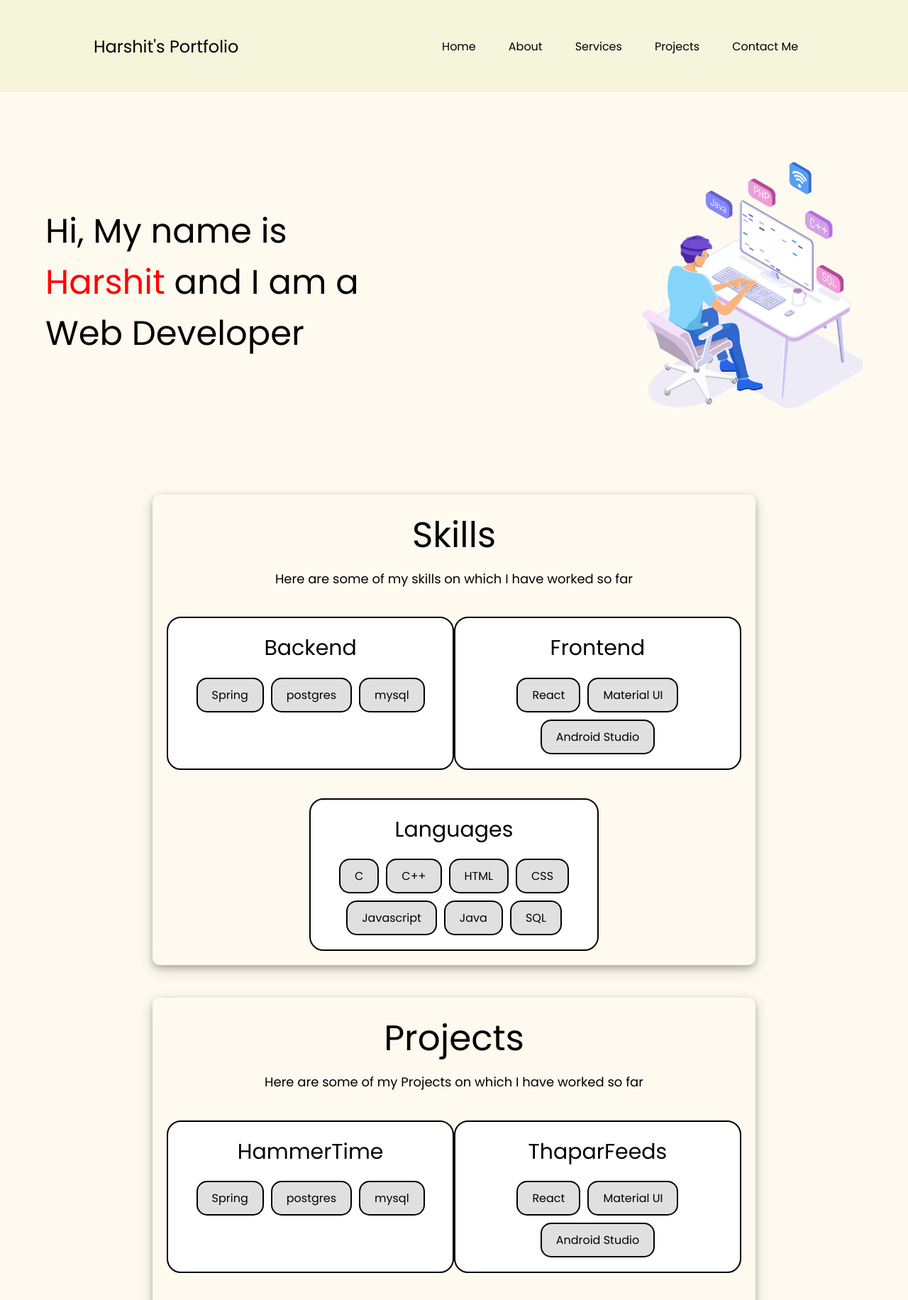
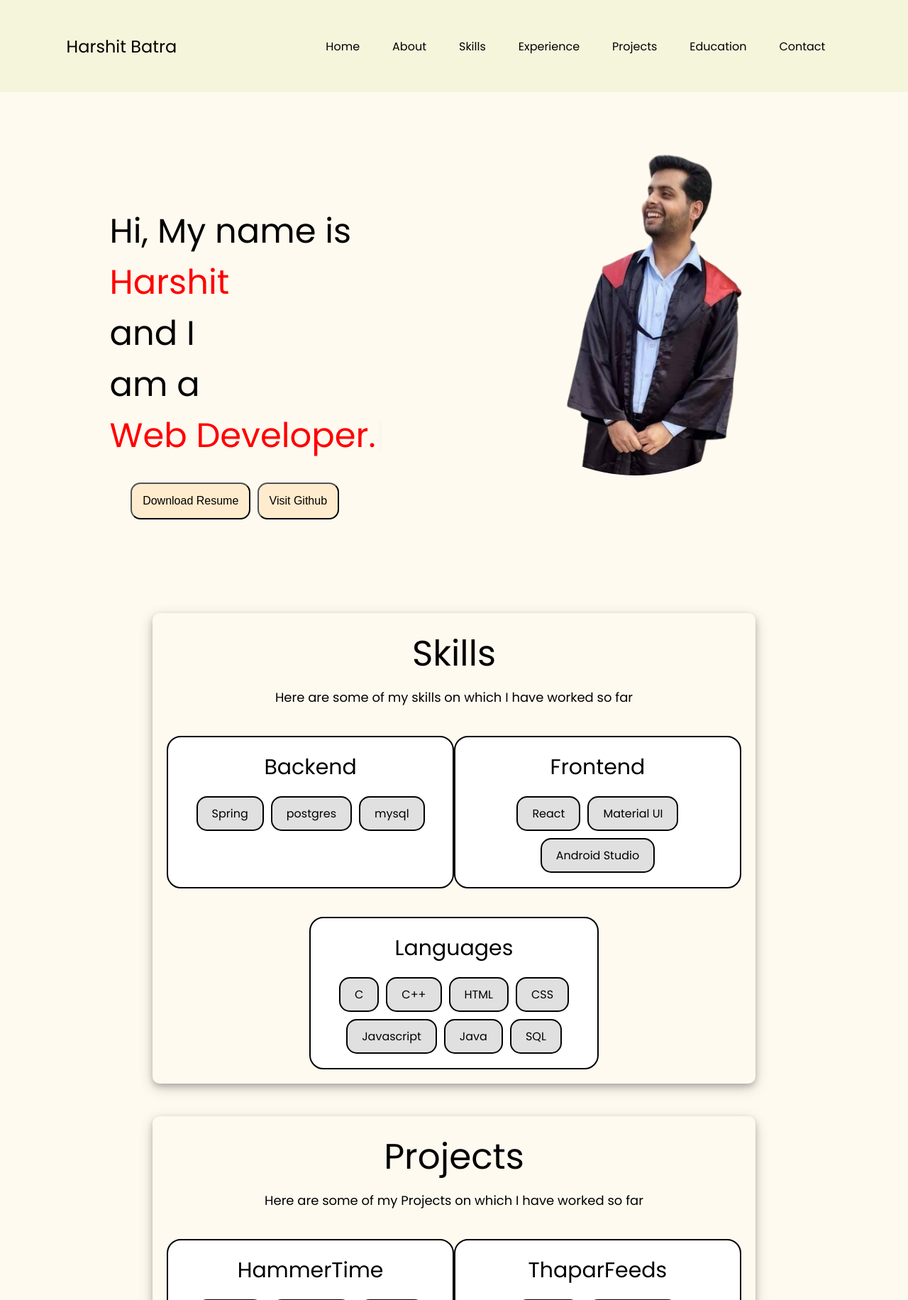
Before and after one commit to hb99960/Portfolio, a PHP site: page / in a window 1280 px wide. Shown: the top 1832 px of the page at 71% size. Run offline with PHP 8.4, Linux system fonts and the light colour scheme; some libraries are stand-ins or nearby versions.

Commit message:
updated portfolio

```diff
--- a/index.css
+++ b/index.css
@@ -34,6 +34,11 @@ nav ul li {
     transition: background-color 0.3s ease, transform 0.3s ease;
 }
 
+a{
+    text-decoration: none;
+    color: black;
+}
+
 main {
     display: flex;
     width: 100%;
@@ -54,13 +59,46 @@ main {
 }
 
 .firstSection div {
-    width: 40%;
+    width: 45%;
 }
 
 .leftSection {
     color: black;
     margin-top: 80px;
     font-size: 3rem;
+    /* border: 1px solid red; */
+
+}
+
+.leftSection .buttons{
+    display: flex;
+    flex-direction: row;
+
+    max-width: 100%;
+    width: 100%;
+    justify-content: left;
+    align-content: center;
+    padding: 25px;
+    /* border: 1px solid red; */
+}
+.leftSection .buttons > button{
+
+    padding: 2%;
+    /* border: 2px solid red; */
+    /* border-color: red; */
+    border-radius: 14px;
+    margin: 1%;
+    background-color: blanchedalmond;
+    max-width: fit-content;
+    width: 100%;
+    color: white;
+    text-decoration: none;
+    padding: 15px;
+    font-size: 16px;
+}
+
+#element{
+    color: red;
 }
 
 .rightSection {
@@ -83,6 +122,8 @@ main {
     /* maintains the image aspect ratio */
     display: block;
     /* removes any extra space below the image */
+
+    border-radius: 100%;
 
 }
 
--- a/index.html
+++ b/index.html
@@ -17,31 +17,42 @@
 <body>
     <header>
         <nav>
-            <div class="left">Harshit's Portfolio</div>
+            <div class="left" id="home-id">Harshit Batra</div>
             <div class="right">
                 <ul>
-                    <li>Home</li>
-                    <li>About</li>
-                    <li>Services</li>
-                    <li>Projects</li>
-                    <li>Contact Me</li>
-
+                    <li><a href="#home-id">Home</a></li>
+                    <li><a href="#aboutus-id">About</a></li>
+                    <li><a href="#skill-id">Skills</a></li>
+                    <li><a href="#experience-id">Experience</a></li>
+                    <li> <a href="#project-id">Projects</a></li>
+                    <li><a href="#education-id">Education</a></li>
+                    <li><a href="#footer-id">Contact</a></li>
                 </ul>
             </div>
         </nav>
     </header>
 
     <main>
-        <section class="firstSection">
-            <div class="leftSection">Hi, My name is <span class="contrastMatching">Harshit</span> and I am a Web
-                Developer</div>
+        <section class="firstSection" id="aboutus-id">
+
+            <div class="leftSection">
+                Hi, My name is <span class="contrastMatching">Harshit</span>
+                <div>and I am a </div>
+                <span id="element"></span>
+
+                <div class="buttons">
+                    <button class="btn-download-resume"><a href="https://drive.google.com/file/d/1t7Ue3w69RyVK_2f02o2hligvGxUY0jJq/view?usp=sharing" target="_blank">Download Resume</a></button>
+                    <button class="btn-github"><a href="https://github.com/hb99960" target="_blank">Visit Github</a></button>
+                </div>
+            </div>
+
             <div class="rightSection">
-                <img src="Images/right_bg.png" alt="">
+                <img src="Images/profile_photo_2.png" alt="">
             </div>
         </section>
 
         <section class="second-section">
-            <div class="skills">Skills</div>
+            <div class="skills" id="skill-id">Skills</div>
             <div class="skills-description">Here are some of my skills on which I have worked so far</div>
             <div class="tech-used">
                 <div class="backend">
@@ -80,7 +91,7 @@
         </section>
 
         <section class="second-section">
-            <div class="skills">Projects</div>
+            <div class="skills" id="project-id">Projects</div>
             <div class="skills-description">Here are some of my Projects on which I have worked so far</div>
             <div class="tech-used">
                 <div class="backend">
@@ -163,6 +174,31 @@
 
 
     </main>
+
+    <footer class="footer" id="footer-id">
+        <div class="footer-1">Harshit Batra</div>
+        <div class="footer-2">
+            <div class="home"><a href="#home-id">Home</a></div>
+            <div class="about-us"><a href="#aboutus-id">About us</a></div>
+            <div class="skills"><a href="#skill-id">Skills</a></div>
+            <div class="project"><a href="#project-id">Project</a></div>
+            <div class="education"><a href="#education-id">Education</a></div>
+        </div>
+        <div class="social-media">
+            <div class="linkedin"><a href="https://www.linkedin.com/feed/" target="_blank">Linkedin</a></div>
+            <div class="github"><a href="https://github.com/hb99960" target="_blank">Github</a></div>
+            <div class="leet-code"><a href="https://leetcode.com/u/harshitbatra0602/" target="_blank">Leetcode</a></div>
+        </div>
+        <div class="copyright">&copy; 2024 Harshit Batra. All rights reserved.</div>
+    </footer>
+
+    <script src="https://unpkg.com/typed.js@2.1.0/dist/typed.umd.js"></script>
+    <script>
+        var typed = new Typed('#element', {
+            strings: ['Anroid Developer.', 'Web Developer.'],
+            typeSpeed: 50,
+        });
+    </script>
 </body>
 
 </html>
```
Also changed, not shown: other parts of index.css (+45 -82 lines), Images/profile_photo.png (added), Images/profile_photo_2.png (added), 2 other files.
